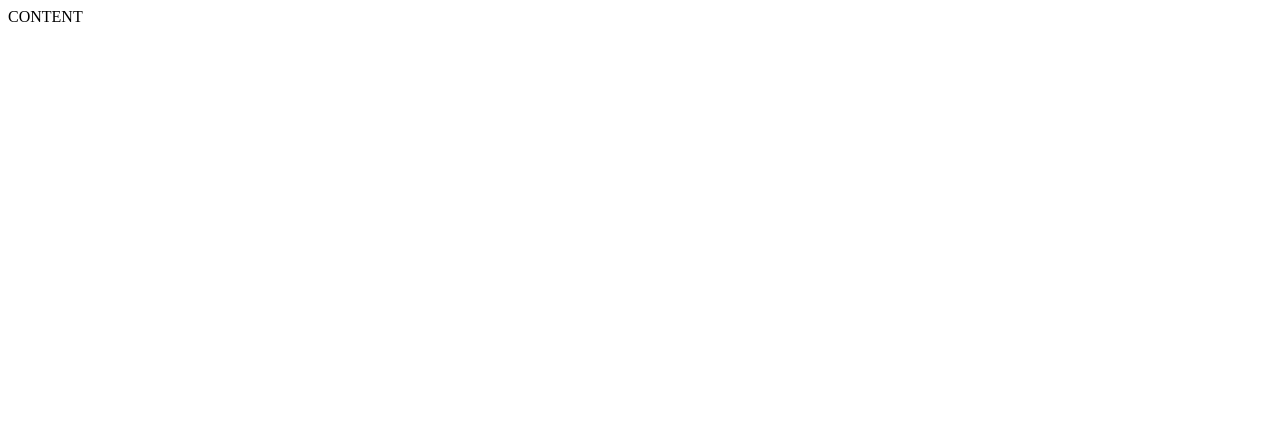
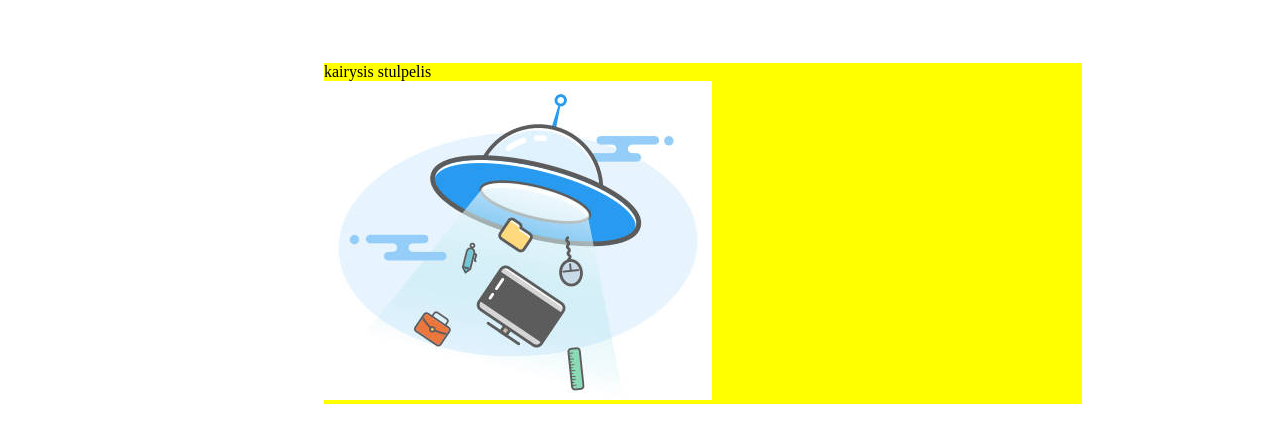
Before and after one commit to MatasMM/ufo, a website: page index.html in a window 1280 px wide. Drawn offline with Linux system fonts and the light colour scheme.

Commit message:
Initial Structure

```diff
--- a/index.html
+++ b/index.html
@@ -7,8 +7,32 @@
     <title>Ufo</title>
 </head>
 
-<body>
-    CONTENT
+<body style="background-color: white;">
+    <div style="background-color: yellow; width: 60%;margin: 10%; margin-top: 5%; margin-left: 25%;">
+        <div>
+            kairysis stulpelis
+        </div>
+        <div>
+            <img src="ufo.jpg" alt="Ufo lekste kuri vagia daiktus">
+        </div>
+    </div>
 </body>
 
 </html>
+
+<!--
+
+stiliaus savybes rasymo sablonas:
+pavadinimas: reiksme;
+pavadinimas-is-keturiu-daliu: reiksme1 reiksme2 reiksme3;
+
+background-color: yellow;
+
+width: 50%;
+
+margin: 10%;                  atstumas iki kitu elementu visomis cryptimis
+margin-top: 10%;
+margin-right: 10%;
+margin-left: 10%;
+margin-bottom: 10%;
+ -->
```
